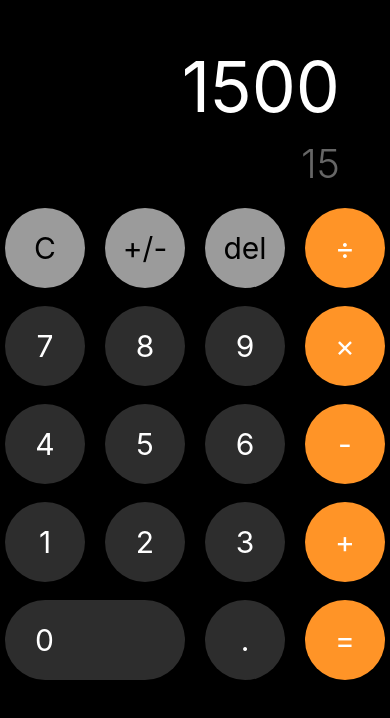
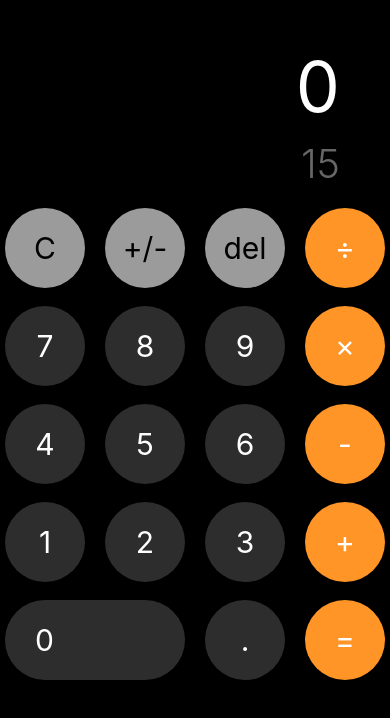
Before and after one commit to Juanpablo9717/ios_calculator_v2, a React Native app: screen / in a window 390 px wide. Shown: the part 126-844 px from the top of the page. Built offline with nearby package versions, Linux system fonts and the light colour scheme.

Commit message:
Basic logic for numbers [hook useCalculator]

```diff
--- /dev/null
+++ b/src/presentation/hooks/useCalculator.ts
@@ -0,0 +1,36 @@
+/* eslint-disable curly */
+import {useState} from 'react';
+
+export const useCalculator = () => {
+  const [currentNumber, setCurrentNumber] = useState('0');
+
+  const buildNumber = (newNumber: string) => {
+    if (currentNumber.includes('.') && newNumber === '.') return;
+
+    if (currentNumber.startsWith('0') || currentNumber.startsWith('-0')) {
+      // Add a decimal point, you can only have one
+      if (newNumber === '.') {
+        return setCurrentNumber(currentNumber + newNumber);
+      }
+
+      // Evaluate if it is another 0 and there is a dot
+      if (newNumber === '0' && currentNumber.includes('.')) {
+        return setCurrentNumber(currentNumber + newNumber);
+      }
+
+      // Evaluate if it is different to zero, and there is no dot and it is the first number
+      if (newNumber !== '0' && !currentNumber.includes('.')) {
+        return setCurrentNumber(newNumber);
+      }
+
+      // Avoid 00000000000
+      if (newNumber === '0' && !currentNumber.includes('.')) {
+        return;
+      }
+      return setCurrentNumber(currentNumber + newNumber);
+    }
+    setCurrentNumber(currentNumber + newNumber);
+  };
+
+  return {currentNumber, buildNumber};
+};
--- a/src/presentation/screens/CalculatorScreen.tsx
+++ b/src/presentation/screens/CalculatorScreen.tsx
@@ -2,13 +2,20 @@
 import {Text, View} from 'react-native';
 import {colors, globalStyles} from '../../config/theme/app-theme';
 import CalculatorButton from '../components/CalculatorButton';
+import {useCalculator} from '../hooks/useCalculator';
 
 const CalculatorScreen = () => {
+  const {currentNumber, buildNumber} = useCalculator();
   return (
     <View style={globalStyles.calculatorContainer}>
       {/* Display data */}
       <View style={globalStyles.displayData}>
-        <Text style={globalStyles.mainResult}>1500</Text>
+        <Text
+          adjustsFontSizeToFit
+          numberOfLines={1}
+          style={globalStyles.mainResult}>
+          {currentNumber}
+        </Text>
         <Text style={globalStyles.subResult}>15</Text>
       </View>
       {/* Buttons */}
@@ -38,9 +45,9 @@
         />
       </View>
       <View style={globalStyles.row}>
-        <CalculatorButton onPress={() => console.log('7')} label="7" />
-        <CalculatorButton onPress={() => console.log('8')} label="8" />
-        <CalculatorButton onPress={() => console.log('9')} label="9" />
+        <CalculatorButton onPress={() => buildNumber('7')} label="7" />
+        <CalculatorButton onPress={() => buildNumber('8')} label="8" />
+        <CalculatorButton onPress={() => buildNumber('9')} label="9" />
         <CalculatorButton
           onPress={() => console.log('×')}
           label="×"
@@ -48,9 +55,9 @@
         />
       </View>
       <View style={globalStyles.row}>
-        <CalculatorButton onPress={() => console.log('4')} label="4" />
-        <CalculatorButton onPress={() => console.log('5')} label="5" />
-        <CalculatorButton onPress={() => console.log('6')} label="6" />
+        <CalculatorButton onPress={() => buildNumber('4')} label="4" />
+        <CalculatorButton onPress={() => buildNumber('5')} label="5" />
+        <CalculatorButton onPress={() => buildNumber('6')} label="6" />
         <CalculatorButton
           onPress={() => console.log('-')}
           label="-"
@@ -58,9 +65,9 @@
         />
       </View>
       <View style={globalStyles.row}>
-        <CalculatorButton onPress={() => console.log('1')} label="1" />
-        <CalculatorButton onPress={() => console.log('2')} label="2" />
-        <CalculatorButton onPress={() => console.log('3')} label="3" />
+        <CalculatorButton onPress={() => buildNumber('1')} label="1" />
+        <CalculatorButton onPress={() => buildNumber('2')} label="2" />
+        <CalculatorButton onPress={() => buildNumber('3')} label="3" />
         <CalculatorButton
           onPress={() => console.log('+')}
           label="+"
@@ -69,11 +76,11 @@
       </View>
       <View style={globalStyles.row}>
         <CalculatorButton
-          onPress={() => console.log('0')}
+          onPress={() => buildNumber('0')}
           label="0"
           duobleSize
         />
-        <CalculatorButton onPress={() => console.log('.')} label="." />
+        <CalculatorButton onPress={() => buildNumber('.')} label="." />
         <CalculatorButton
           onPress={() => console.log('=')}
           label="="
```
